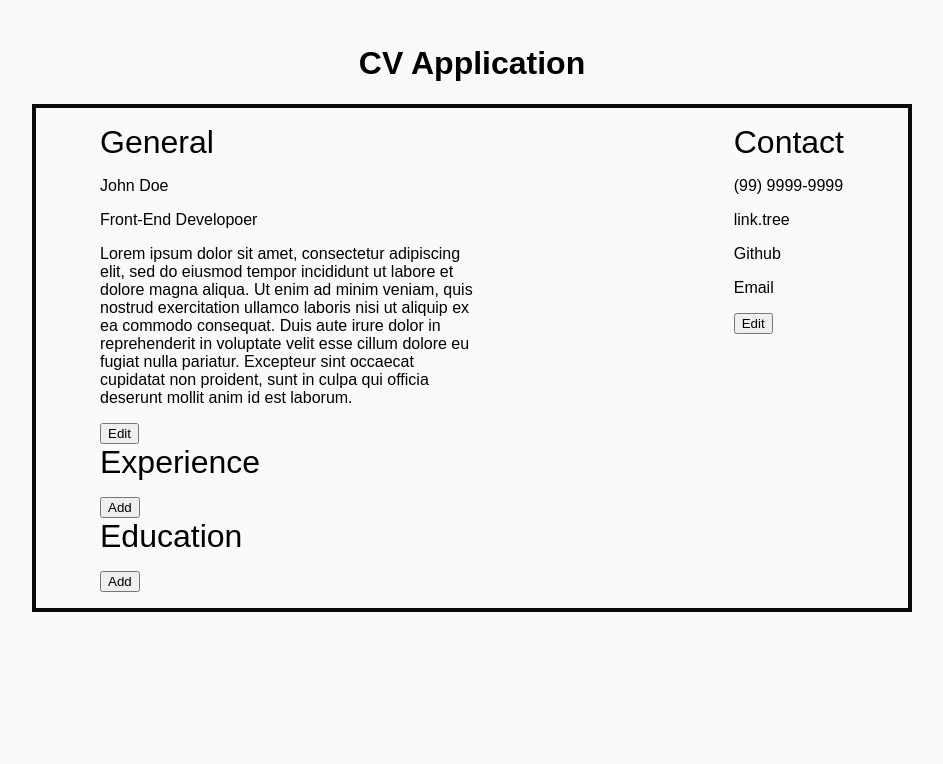
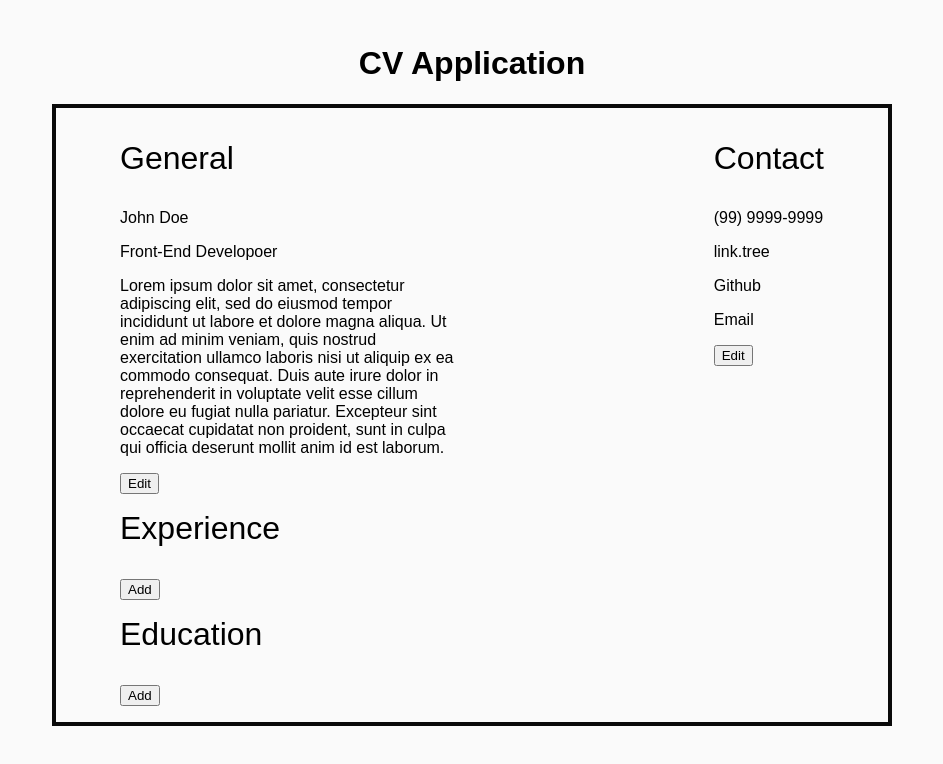
Before and after one commit to stpafk/cv-application, a React (Create React App) app: page / in a window 1280 px wide. Shown: the top 764 px of the page, without its empty margins (168-1111 px from the left). Built offline with nearby package versions, Linux system fonts and the light colour scheme.

Commit message:
stage changes

```diff
--- a/src/styles/Style.css
+++ b/src/styles/Style.css
@@ -20,6 +20,8 @@ body {
 }
 
 .yourResume {
+    width: 80%;
+    height: 90%;
     padding: 2vh 5vw;
     border: 4px solid var(--black);
 }
@@ -34,10 +36,16 @@ body {
     padding-right: 20vw;
 }
 
+.general.edit {
+    display: flex;
+    flex-direction: column;
+    padding-right: 20vw;
+}
+
 #general,
 #contact,
 #experience,
 #education {
-    margin: 0;
+    margin-top: 16px;
     font-size: clamp(2rem, 1rem, 4rem);
 }
```
Also changed, not shown: src/components/General.js (line endings or trailing spaces).
